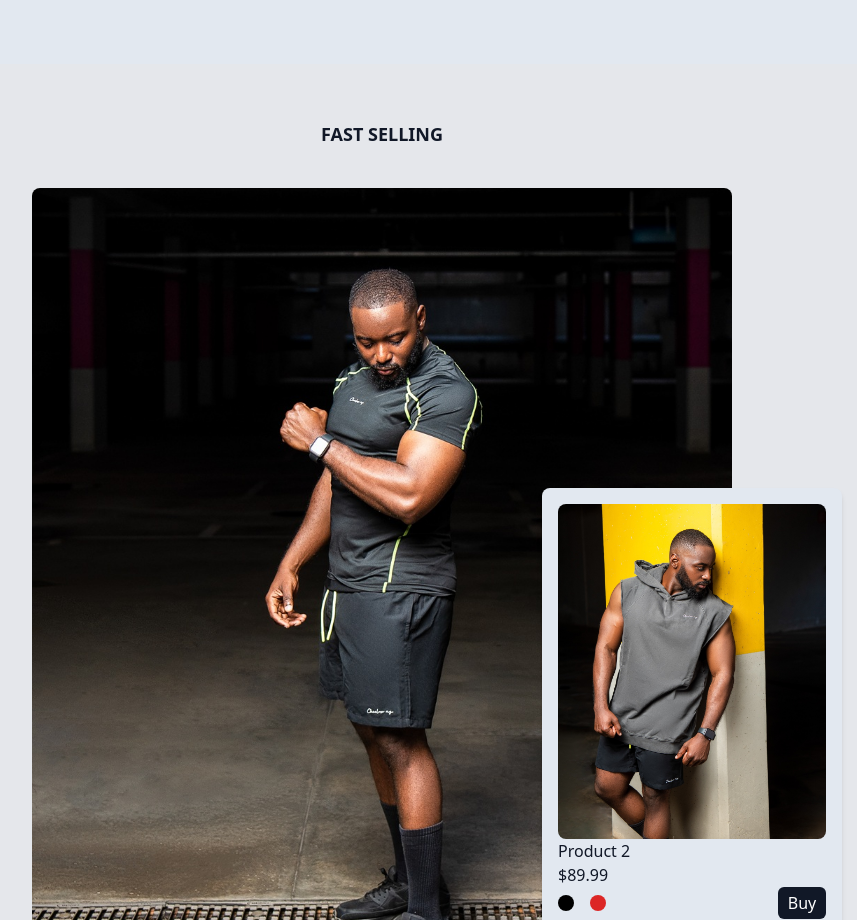
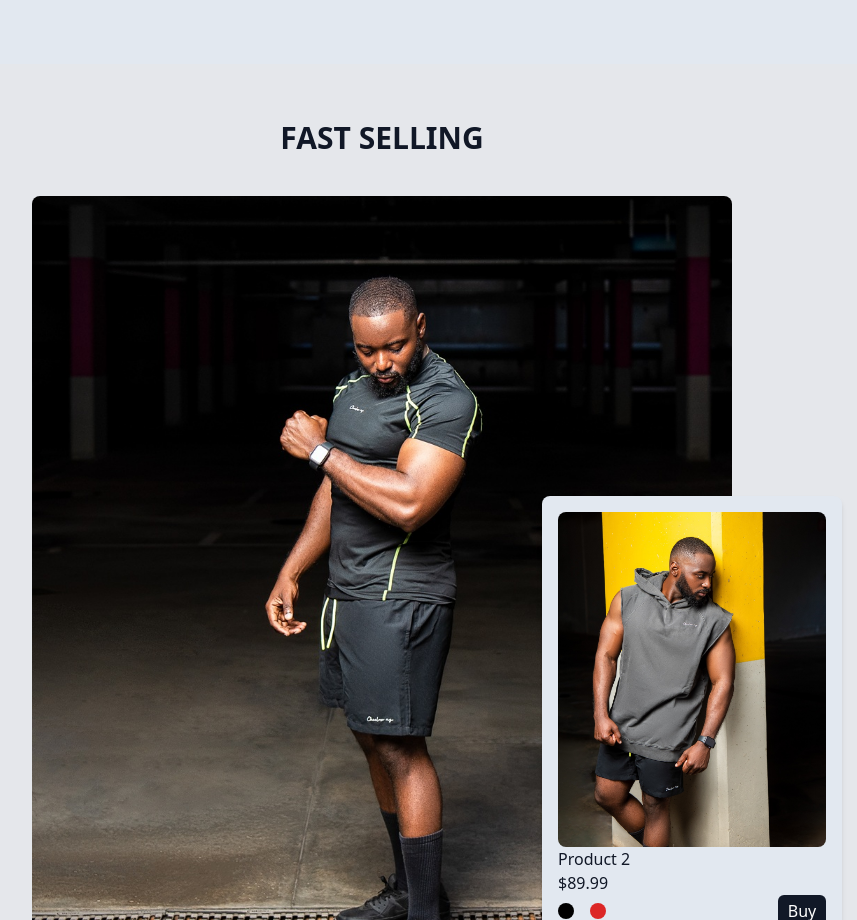
Before and after one commit to 0FFSIDE1/Cheeluxng-FE, a Vue app: page / in a window 1280 px wide. Shown: the part 3340-4260 px from the top of the page, without its empty margins (258-1115 px from the left). Built offline with nearby package versions, Linux system fonts and the light colour scheme.

Commit message:
fix: adjust title styling in ProductShowcase component and clean up template structure

```diff
--- a/src/components/ProductShowcase.vue
+++ b/src/components/ProductShowcase.vue
@@ -1,7 +1,7 @@
 <template>
     <section class="my-14 mx-1 h-full">
       <div class="flex justify-center items-center flex-col gap-10 relative">
-        <h2 class="text-gray-900">{{ title }}</h2>
+        <h2 class="text-gray-900 text-3xl">{{ title }}</h2>
         <!-- Main image container -->
         <div class="relative">
           <img
@@ -40,7 +40,7 @@
         <button class="bg-slate-950 shadow-lg p-4 rounded-full text-xs  text-gray-50 hover:text-gray-950 hover:bg-slate-50 " type="button">VIEW COLLECTION</button>
       </div>
     </section>
-  </template>
+</template>
 
   <script>
   export default {
@@ -60,7 +60,3 @@
     },
   };
   </script>
-
-  <style scoped>
-  /* Add any specific styles here if needed */
-  </style>
```
